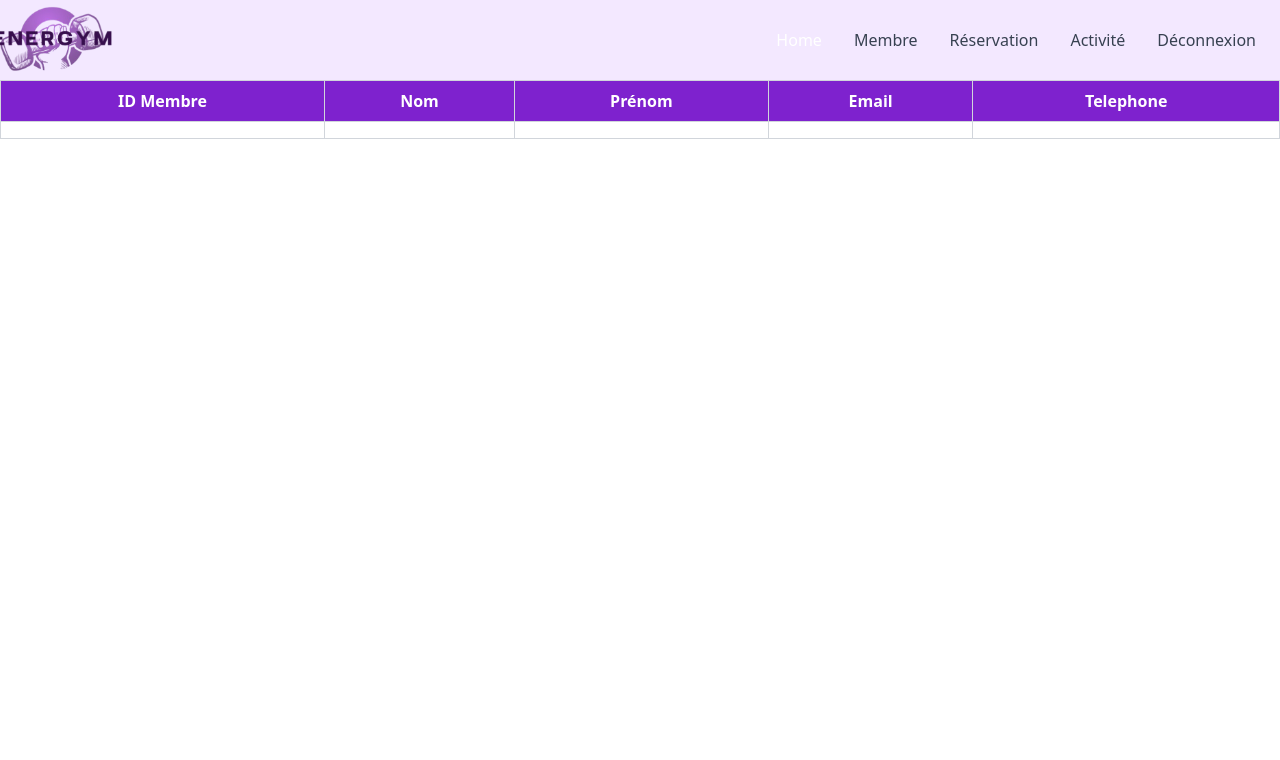
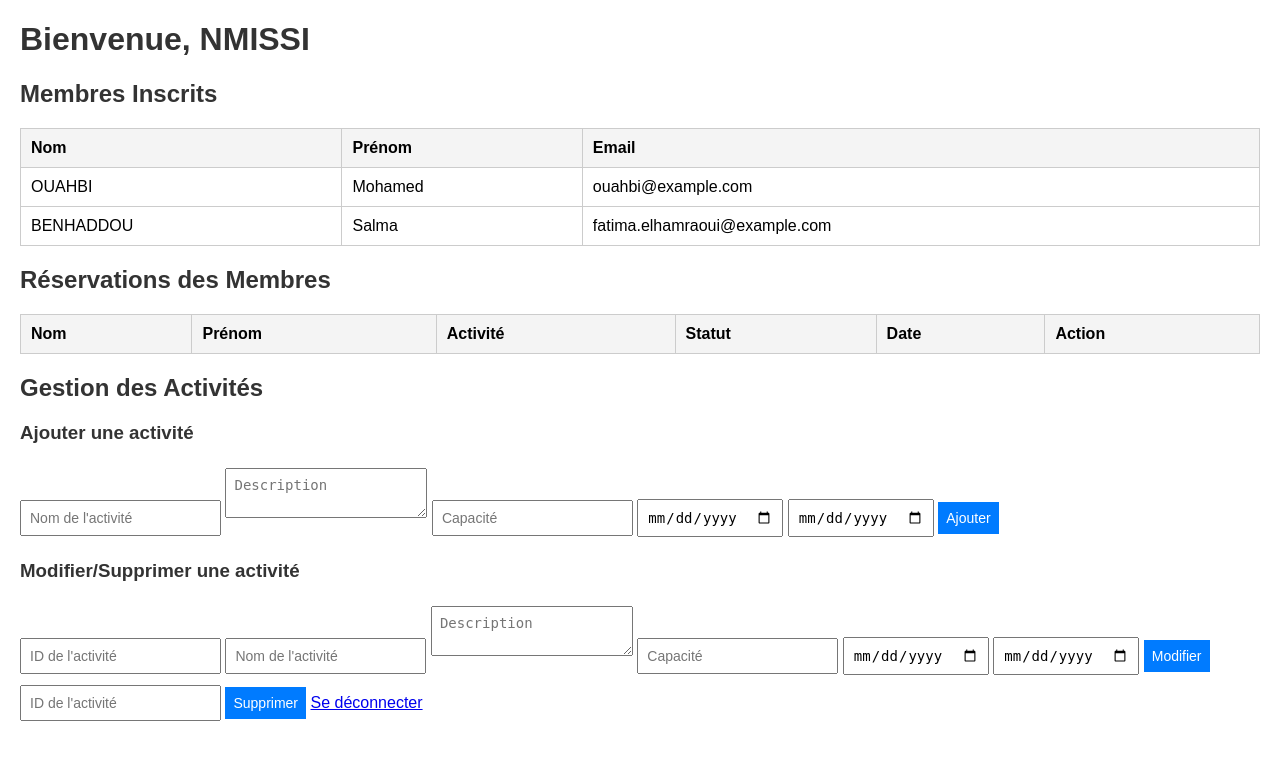
Before and after one commit to nmissi-nadia/ENERGYM, a PHP site: page /ENERGYM/views/admin/dashboard.php in a window 1280 px wide. Shown: the top 760 px of the page. Run offline with PHP 8.4, Linux system fonts and the light colour scheme; a user stored in the database is signed in; data comes from the database, SQL or seed files in the repository; lists and menus that the app fills with data are empty; some libraries are stand-ins or nearby versions.

Commit message:
ajouter buttoon supprimer

```diff
--- a/views/Authadmin.php
+++ b/views/Authadmin.php
@@ -58,7 +58,7 @@ if ($_SERVER['REQUEST_METHOD'] === 'POST') {
       $utilisateur = Utilisateur::authentifier($email, $password, $pdo);
       if ($utilisateur) {
           if ($utilisateur instanceof Membre) {
-            //   session_start();
+            //    session_start();
               $_SESSION['id_user'] = $utilisateur->getId();
               $_SESSION['nom'] = $utilisateur->getNom();
               $_SESSION['role'] = 'membre';
--- a/views/admin/dashboard.php
+++ b/views/admin/dashboard.php
@@ -1,78 +1,168 @@
+<?php
+session_start();
+require_once '../../config/db_connect.php';
+require_once '../../classes/Utilisateur.php';
+
+
+
+// Création de l'objet Admin
+$admin = new Admin($_SESSION['id_user'], $_SESSION['nom'], '', '', '', '');
+
+// Récupération des membres et des réservations
+$membres = Admin::consulterMembres($pdo);
+$reservations = Admin::consulterReservations($pdo);
+
+// Gestion des actions
+$message = '';
+if ($_SERVER['REQUEST_METHOD'] === 'POST') {
+    if (isset($_POST['modifierReservation'])) {
+        $message = $admin->modifierReservation($_POST['id_reservation'], $_POST['statut'], $pdo);
+    } elseif (isset($_POST['ajouterActivite'])) {
+        $message = $admin->ajouterActivite($_POST['nom_activite'], $_POST['description'], $_POST['capacite'], $_POST['date_debut'], $_POST['date_fin'], $pdo);
+    } elseif (isset($_POST['modifierActivite'])) {
+        $message = $admin->modifierActivite($_POST['id_activite'], $_POST['nom_activite'], $_POST['description'], $_POST['capacite'], $_POST['date_debut'], $_POST['date_fin'], $pdo);
+    } elseif (isset($_POST['supprimerActivite'])) {
+        $message = $admin->supprimerActivite($_POST['id_activite'], $pdo);
+    }
+}
+?>
+
+<!-- =============== -->
+
 <!DOCTYPE html>
-<html lang="en">
+<html lang="fr">
 <head>
     <meta charset="UTF-8">
     <meta name="viewport" content="width=device-width, initial-scale=1.0">
-    <meta name="description" content="Découvrez une solution de paiement puissante pour les entreprises de logiciels. Simplifiez vos processus, de la caisse au respect des taxes mondiales, avec notre outil innovant et fiable.">
-    <meta name="keywords" content="paiement en ligne, solution de paiement, logiciel de paiement, compliance fiscale, taxes mondiales, outil de paiement, entreprises de logiciels, checkout, simplification des paiements">
-
-    <title>ENERGYM</title>
-    <script src="https://cdn.tailwindcss.com"></script>
+    <title>Tableau de bord - Administrateur</title>
+    <style>
+        body {
+            font-family: Arial, sans-serif;
+            margin: 20px;
+        }
+        h1, h2, h3 {
+            color: #333;
+        }
+        table {
+            width: 100%;
+            border-collapse: collapse;
+            margin: 20px 0;
+        }
+        table th, table td {
+            border: 1px solid #ccc;
+            padding: 10px;
+            text-align: left;
+        }
+        table th {
+            background-color: #f4f4f4;
+        }
+        form {
+            display: inline;
+        }
+        select, input[type="text"], input[type="number"], input[type="date"], textarea, button {
+            margin: 5px 0;
+            padding: 8px;
+            font-size: 14px;
+        }
+        button {
+            background-color: #007BFF;
+            color: white;
+            border: none;
+            cursor: pointer;
+        }
+        button:hover {
+            background-color: #0056b3;
+        }
+    </style>
 </head>
 <body>
-    <!-- header -->
-    <header class="bg-purple-100">
-        <nav class="bg-purple-100 border-gray-200 px-4 lg:px-6 py-6 dark:bg-gray-800">
-            <div class="flex flex-wrap justify-between items-center mx-auto max-w-screen-xl">
-            <img src="../../assets/images/energym.png" class="h-8 me-3 scale-[2.5]" alt="energym Logo" />
-                <!-- <div class="flex items-center lg:order-2">
-                    <a href="#" class="text-gray-800 dark:text-white hover:bg-gray-50 focus:ring-4 focus:ring-gray-300 font-medium rounded-lg text-sm px-4 lg:px-5 py-2 lg:py-2.5 mr-2 dark:hover:bg-gray-700 focus:outline-none dark:focus:ring-gray-800">Log in</a>
-                    <a href="#" class="text-white bg-primary-700 hover:bg-primary-800 focus:ring-4 focus:ring-primary-300 font-medium rounded-lg text-sm px-4 lg:px-5 py-2 lg:py-2.5 mr-2 dark:bg-primary-600 dark:hover:bg-primary-700 focus:outline-none dark:focus:ring-primary-800">Get started</a>
-                    <button data-collapse-toggle="mobile-menu-2" type="button" class="inline-flex items-center p-2 ml-1 text-sm text-gray-500 rounded-lg lg:hidden hover:bg-gray-100 focus:outline-none focus:ring-2 focus:ring-gray-200 dark:text-gray-400 dark:hover:bg-gray-700 dark:focus:ring-gray-600" aria-controls="mobile-menu-2" aria-expanded="false">
-                        <span class="sr-only">Open main menu</span>
-                        <svg class="w-6 h-6" fill="currentColor" viewBox="0 0 20 20" xmlns="http://www.w3.org/2000/svg"><path fill-rule="evenodd" d="M3 5a1 1 0 011-1h12a1 1 0 110 2H4a1 1 0 01-1-1zM3 10a1 1 0 011-1h12a1 1 0 110 2H4a1 1 0 01-1-1zM3 15a1 1 0 011-1h12a1 1 0 110 2H4a1 1 0 01-1-1z" clip-rule="evenodd"></path></svg>
-                        <svg class="hidden w-6 h-6" fill="currentColor" viewBox="0 0 20 20" xmlns="http://www.w3.org/2000/svg"><path fill-rule="evenodd" d="M4.293 4.293a1 1 0 011.414 0L10 8.586l4.293-4.293a1 1 0 111.414 1.414L11.414 10l4.293 4.293a1 1 0 01-1.414 1.414L10 11.414l-4.293 4.293a1 1 0 01-1.414-1.414L8.586 10 4.293 5.707a1 1 0 010-1.414z" clip-rule="evenodd"></path></svg>
-                    </button>
-                </div> -->
-                <div class="hidden justify-between items-center w-full lg:flex lg:w-auto lg:order-1" id="mobile-menu-2">
-                    <ul class="flex flex-col mt-4 font-medium lg:flex-row lg:space-x-8 lg:mt-0">
-                        <li>
-                            <a href="#" class="block py-2 pr-4 pl-3 text-white rounded bg-primary-700 lg:bg-transparent lg:text-primary-700 lg:p-0 dark:text-white" aria-current="page">Home</a>
-                        </li>
-                        <li>
-                            <a href="#" class="block py-2 pr-4 pl-3 text-gray-700 border-b border-gray-100 hover:bg-gray-50 lg:hover:bg-transparent lg:border-0 lg:hover:text-primary-700 lg:p-0 dark:text-gray-400 lg:dark:hover:text-white dark:hover:bg-gray-700 dark:hover:text-white lg:dark:hover:bg-transparent dark:border-gray-700">Membre</a>
-                        </li>
-                        <li>
-                            <a href="#" class="block py-2 pr-4 pl-3 text-gray-700 border-b border-gray-100 hover:bg-gray-50 lg:hover:bg-transparent lg:border-0 lg:hover:text-primary-700 lg:p-0 dark:text-gray-400 lg:dark:hover:text-white dark:hover:bg-gray-700 dark:hover:text-white lg:dark:hover:bg-transparent dark:border-gray-700">Réservation</a>
-                        </li>
-                        <li>
-                            <a href="#" class="block py-2 pr-4 pl-3 text-gray-700 border-b border-gray-100 hover:bg-gray-50 lg:hover:bg-transparent lg:border-0 lg:hover:text-primary-700 lg:p-0 dark:text-gray-400 lg:dark:hover:text-white dark:hover:bg-gray-700 dark:hover:text-white lg:dark:hover:bg-transparent dark:border-gray-700">Activité</a>
-                        </li>
-                        <li>
-                            <a href="#" class="block py-2 pr-4 pl-3 text-gray-700 border-b border-gray-100 hover:bg-gray-50 lg:hover:bg-transparent lg:border-0 lg:hover:text-primary-700 lg:p-0 dark:text-gray-400 lg:dark:hover:text-white dark:hover:bg-gray-700 dark:hover:text-white lg:dark:hover:bg-transparent dark:border-gray-700">Déconnexion</a>
-                        </li>
+    <h1>Bienvenue, <?php echo htmlspecialchars($_SESSION['nom']); ?></h1>
 
-                    </ul>
-                </div>
-            </div>
-        </nav>
-    </header>
+    <?php if ($message): ?>
+        <p style="color: green;"><?php echo htmlspecialchars($message); ?></p>
+    <?php endif; ?>
 
-
-
-    <table class="table-auto w-full border-collapse border border-gray-200">
-        <thead class="bg-purple-700 text-white">
+    <h2>Membres Inscrits</h2>
+    <table>
+        <thead>
             <tr>
-                <th class="px-4 py-2 border border-gray-300">ID Membre</th>
-                <th class="px-4 py-2 border border-gray-300">Nom</th>
-                <th class="px-4 py-2 border border-gray-300">Prénom</th>
-                <th class="px-4 py-2 border border-gray-300">Email</th>
-                <th class="px-4 py-2 border border-gray-300">Telephone</th>
+                <th>Nom</th>
+                <th>Prénom</th>
+                <th>Email</th>
             </tr>
         </thead>
         <tbody>
-      <tr>
-
-                  <td class="px-4 py-2 border border-gray-300"></td>
-                  <td class="px-4 py-2 border border-gray-300"></td>
-                  <td class="px-4 py-2 border border-gray-300"></td>
-                  <td class="px-4 py-2 border border-gray-300"></td>
-                  <td class="px-4 py-2 border border-gray-300"></td>
-
-      </tr>
-
+            <?php foreach ($membres as $membre): ?>
+                <tr>
+                    <td><?php echo htmlspecialchars($membre['nom']); ?></td>
+                    <td><?php echo htmlspecialchars($membre['prenom']); ?></td>
+                    <td><?php echo htmlspecialchars($membre['mail']); ?></td>
+                </tr>
+            <?php endforeach; ?>
         </tbody>
     </table>
 
+    <h2>Réservations des Membres</h2>
+    <table>
+        <thead>
+            <tr>
+                <th>Nom</th>
+                <th>Prénom</th>
+                <th>Activité</th>
+                <th>Statut</th>
+                <th>Date</th>
+                <th>Action</th>
+            </tr>
+        </thead>
+        <tbody>
+            <?php foreach ($reservations as $reservation): ?>
+                <tr>
+                    <td><?php echo htmlspecialchars($reservation['nom']); ?></td>
+                    <td><?php echo htmlspecialchars($reservation['prenom']); ?></td>
+                    <td><?php echo htmlspecialchars($reservation['nom_Activité']); ?></td>
+                    <td><?php echo htmlspecialchars($reservation['statut']); ?></td>
+                    <td><?php echo htmlspecialchars($reservation['date_reservation']); ?></td>
+                    <td>
+                        <form method="POST">
+                            <input type="hidden" name="id_reservation" value="<?php echo $reservation['id_reservation']; ?>">
+                            <select name="statut">
+                                <option value="Confirmée" <?php echo $reservation['statut'] === 'Confirmée' ? 'selected' : ''; ?>>Confirmée</option>
+                                <option value="Annulée" <?php echo $reservation['statut'] === 'Annulée' ? 'selected' : ''; ?>>Annulée</option>
+                            </select>
+                            <button type="submit" name="modifierReservation">Modifier</button>
+                        </form>
+                    </td>
+                </tr>
+            <?php endforeach; ?>
+        </tbody>
+    </table>
+
+    <h2>Gestion des Activités</h2>
+    <h3>Ajouter une activité</h3>
+    <form method="POST">
+        <input type="text" name="nom_activite" placeholder="Nom de l'activité" required>
+        <textarea name="description" placeholder="Description" required></textarea>
+        <input type="number" name="capacite" placeholder="Capacité" required>
+        <input type="date" name="date_debut" required>
+        <input type="date" name="date_fin" required>
+        <button type="submit" name="ajouterActivite">Ajouter</button>
+    </form>
+
+    <h3>Modifier/Supprimer une activité</h3>
+    <form method="POST">
+        <input type="number" name="id_activite" placeholder="ID de l'activité" required>
+        <input type="text" name="nom_activite" placeholder="Nom de l'activité">
+        <textarea name="description" placeholder="Description"></textarea>
+        <input type="number" name="capacite" placeholder="Capacité">
+        <input type="date" name="date_debut">
+        <input type="date" name="date_fin">
+        <button type="submit" name="modifierActivite">Modifier</button>
+    </form>
+    <form method="POST">
+        <input type="number" name="id_activite" placeholder="ID de l'activité" required>
+        <button type="submit" name="supprimerActivite">Supprimer</button>
+    </form>
+
+    <a href="logout.php">Se déconnecter</a>
 </body>
 </html>
```
